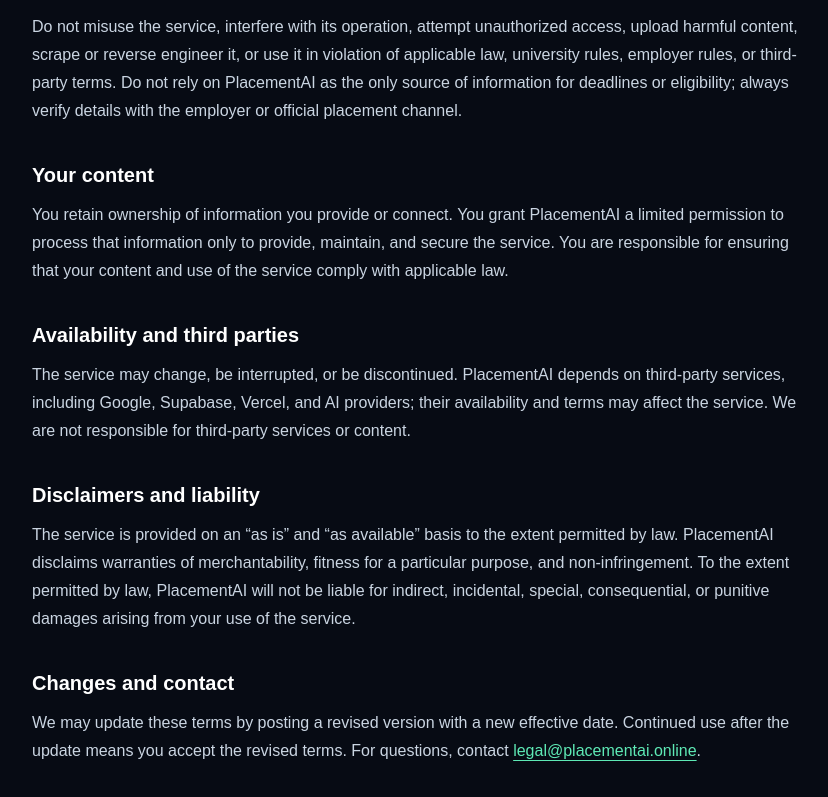
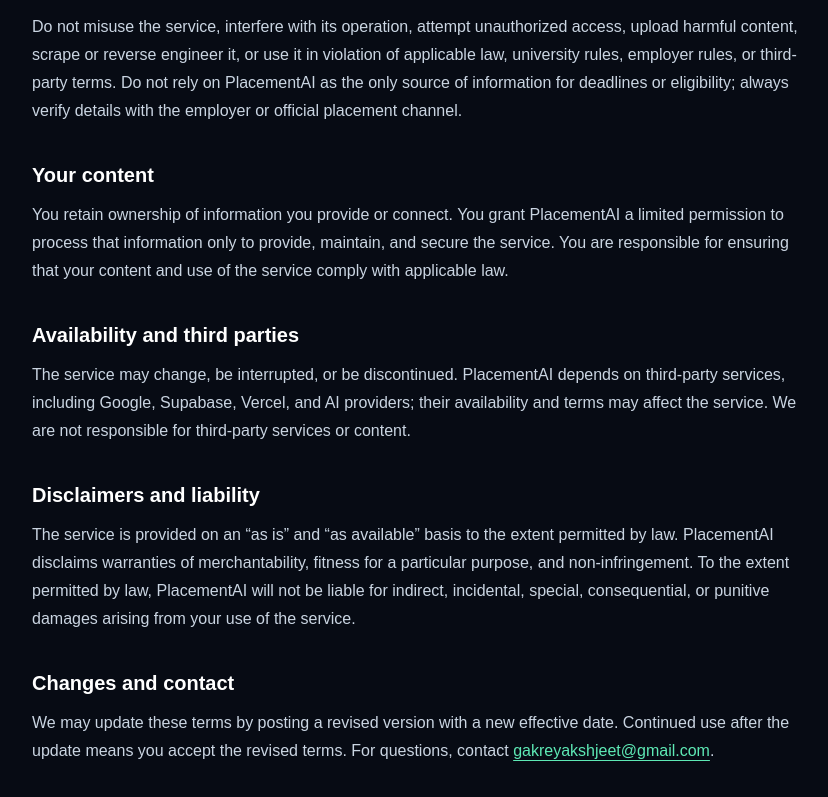
Before and after one commit to aka-aksh/plac-ai, a Next.js app in the folder frontend/: page /terms in a window 1280 px wide. Shown: the part 800-1597 px from the top of the page, without its empty margins (224-1052 px from the left). Built offline with nearby package versions, Linux system fonts and the light colour scheme.

Commit message:
/privacy and /terms added - contact chage

```diff
--- a/frontend/app/terms/page.tsx
+++ b/frontend/app/terms/page.tsx
@@ -33,7 +33,7 @@
 
           <section><h2 className="text-xl font-bold text-white">Disclaimers and liability</h2><p className="mt-3">The service is provided on an “as is” and “as available” basis to the extent permitted by law. PlacementAI disclaims warranties of merchantability, fitness for a particular purpose, and non-infringement. To the extent permitted by law, PlacementAI will not be liable for indirect, incidental, special, consequential, or punitive damages arising from your use of the service.</p></section>
 
-          <section><h2 className="text-xl font-bold text-white">Changes and contact</h2><p className="mt-3">We may update these terms by posting a revised version with a new effective date. Continued use after the update means you accept the revised terms. For questions, contact <a className="text-emerald-300 underline underline-offset-4 hover:text-emerald-200" href="mailto:legal@placementai.online">legal@placementai.online</a>.</p></section>
+          <section><h2 className="text-xl font-bold text-white">Changes and contact</h2><p className="mt-3">We may update these terms by posting a revised version with a new effective date. Continued use after the update means you accept the revised terms. For questions, contact <a className="text-emerald-300 underline underline-offset-4 hover:text-emerald-200" href="mailto:gakreyakshjeet@gmail.com">gakreyakshjeet@gmail.com</a>.</p></section>
         </div>
       </article>
     </main>
```
